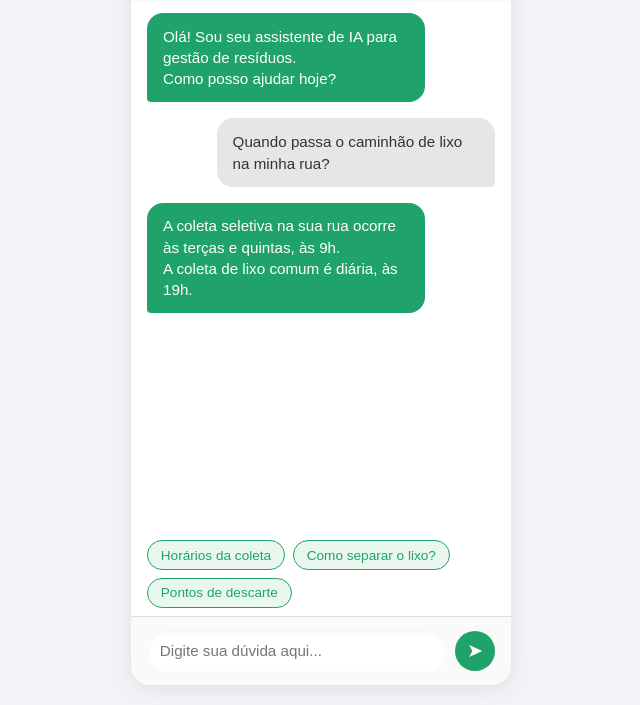
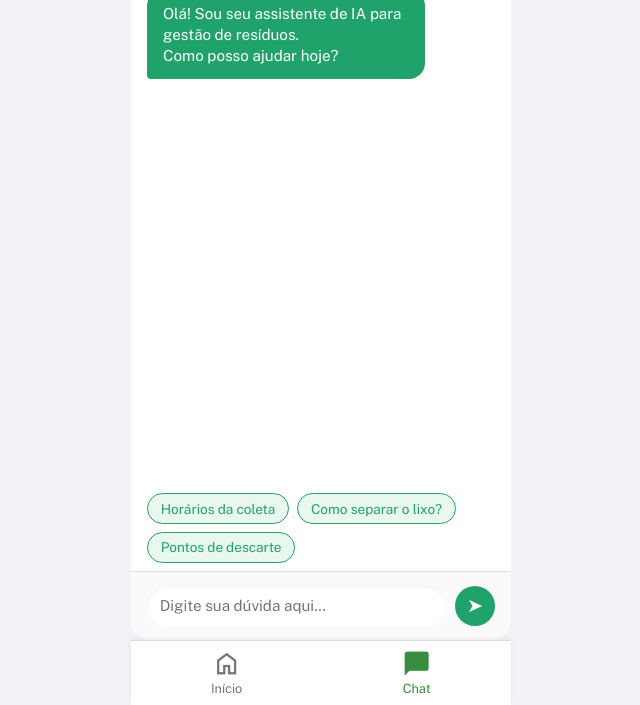
Before and after one commit to aliciaab/ProjetoSynFive, a website: page html/Chat.html in a window 1280 px wide. Shown: the part 95-800 px from the top of the page, without its empty margins (319-959 px from the left). Drawn offline with nearby package versions, Linux system fonts and the light colour scheme.

Commit message:
chat ajietado

```diff
--- a/css/Chat.css
+++ b/css/Chat.css
@@ -3,7 +3,7 @@
   margin: 0;
   padding: 0;
   box-sizing: border-box;
-  font-family: "Poppins", sans-serif;
+  font-family: "Public Sans", sans-serif;
 }
 
 body {
@@ -14,31 +14,36 @@ body {
   height: 100vh;
 }
 
-/* ===== CONTAINER PRINCIPAL ===== */
-.chat-container {
+/* ===== APP CONTAINER ===== */
+.app-container {
   width: 100%;
   max-width: 380px;
-  height: 95vh;
-  background: #ffffff;
-  border-radius: 20px;
-  box-shadow: 0 4px 20px rgba(0, 0, 0, 0.08);
+  height: 100vh;
   display: flex;
   flex-direction: column;
-  overflow: hidden;
+  position: relative;
 }
 
-/* ===== CABEÇALHO ===== */
+/* ===== CHAT ===== */
+.chat-container {
+  flex: 1;
+  display: flex;
+  flex-direction: column;
+  background: #fff;
+  border-radius: 20px;
+  overflow: hidden;
+  margin-bottom: 65px; /* espaço para o menu inferior */
+}
+
 .chat-header {
   background: #1fa36a;
   color: #fff;
   text-align: center;
   padding: 1rem;
-  font-size: 1.1rem;
   font-weight: 600;
-  box-shadow: 0 2px 5px rgba(0, 0, 0, 0.1);
+  box-shadow: 0 2px 5px rgba(0,0,0,0.1);
 }
 
-/* ===== CAIXA DE MENSAGENS ===== */
 .chat-box {
   flex: 1;
   padding: 1rem;
@@ -46,9 +51,9 @@ body {
   display: flex;
   flex-direction: column;
   gap: 1rem;
+  z-index: 1;
 }
 
-/* ===== MENSAGENS ===== */
 .message {
   max-width: 80%;
   padding: 0.8rem 1rem;
@@ -97,7 +102,7 @@ body {
   color: white;
 }
 
-/* ===== ÁREA DE DIGITAÇÃO ===== */
+/* ===== INPUT ===== */
 .input-area {
   display: flex;
   align-items: center;
@@ -113,7 +118,7 @@ body {
   padding: 0.8rem;
   border-radius: 30px;
   background: #fff;
-  box-shadow: inset 0 2px 5px rgba(0, 0, 0, 0.05);
+  box-shadow: inset 0 2px 5px rgba(0,0,0,0.05);
   font-size: 0.95rem;
 }
 
@@ -134,14 +139,50 @@ body {
   background: #178b59;
 }
 
-/* ===== ANIMAÇÕES ===== */
+/* ===== MENU INFERIOR ===== */
+.bottom-nav {
+  position: fixed;
+  bottom: 0;
+  left: 50%;
+  transform: translateX(-50%);
+  width: 100%;
+  max-width: 380px;
+  display: flex;
+  justify-content: space-around;
+  align-items: center;
+  background: #fff;
+  height: 65px;
+  border-top: 1px solid #ddd;
+  box-shadow: 0 -2px 6px rgba(0,0,0,0.05);
+  z-index: 100;
+}
+
+.nav-item {
+  display: flex;
+  flex-direction: column;
+  align-items: center;
+  color: #777;
+  background: transparent;
+  border: none;
+  cursor: pointer;
+  font-size: 0.8rem;
+}
+
+.nav-item span.material-symbols-outlined {
+  font-size: 1.8rem;
+  margin-bottom: 0.2rem;
+}
+
+.nav-item.active {
+  color: #388e3c;
+}
+
+.nav-item.active span.material-symbols-outlined {
+  font-variation-settings: 'FILL' 1;
+}
+
+/* ===== ANIMAÇÃO ===== */
 @keyframes fadeIn {
-  from {
-    opacity: 0;
-    transform: translateY(5px);
-  }
-  to {
-    opacity: 1;
-    transform: translateY(0);
-  }
+  from { opacity: 0; transform: translateY(5px); }
+  to { opacity: 1; transform: translateY(0); }
 }
--- a/html/Chat.html
+++ b/html/Chat.html
@@ -1,16 +1,17 @@
 <!DOCTYPE html>
-<html class="light" lang="pt-br">
+<html lang="pt-br">
 <head>
-  <meta charset="utf-8"/>
-  <meta content="width=device-width, initial-scale=1.0" name="viewport"/>
-  <title>Agente de IA - Gestão de Resíduos</title>
-  <link href="https://fonts.googleapis.com" rel="preconnect"/>
-  <link crossorigin="" href="https://fonts.gstatic.com" rel="preconnect"/>
-  <link href="https://fonts.googleapis.com/css2?family=Public+Sans:wght@400;500;700&amp;display=swap" rel="stylesheet"/>
+  <meta charset="UTF-8" />
+  <meta name="viewport" content="width=device-width, initial-scale=1.0" />
+  <title>Chat Simples - Gestão de Resíduos</title>
+  <link href="https://fonts.googleapis.com/css2?family=Public+Sans:wght@400;500;700&display=swap" rel="stylesheet"/>
   <link href="https://fonts.googleapis.com/css2?family=Material+Symbols+Outlined" rel="stylesheet"/>
-  <link rel="stylesheet" href="./../css/Chat.css">
+  <link rel="stylesheet" href="./../css/Chat.css" />
 </head>
 <body>
+  <div class="app-container">
+
+    <!-- CONTAINER DO CHAT -->
     <div class="chat-container">
       <header class="chat-header">
         <h1>Agente de IA</h1>
@@ -20,23 +21,12 @@
         <div class="message bot">
           <p>Olá! Sou seu assistente de IA para gestão de resíduos.<br>Como posso ajudar hoje?</p>
         </div>
-
-      <div class="message user">
-        <p>Quando passa o caminhão de lixo na minha rua?</p>
-      </div>
-
-      <div class="message bot">
-        <p>
-          A coleta seletiva na sua rua ocorre às terças e quintas, às 9h.<br>
-          A coleta de lixo comum é diária, às 19h.
-        </p>
-      </div>
       </div>
 
       <div class="suggestions">
-      <button>Horários da coleta</button>
-      <button>Como separar o lixo?</button>
-      <button>Pontos de descarte</button>
+        <button data-msg="Horários da coleta">Horários da coleta</button>
+        <button data-msg="Como separar o lixo?">Como separar o lixo?</button>
+        <button data-msg="Pontos de descarte">Pontos de descarte</button>
       </div>
 
       <div class="input-area">
@@ -45,5 +35,21 @@
       </div>
     </div>
 
+    <!-- MENU INFERIOR -->
+  <nav class="bottom-nav">
+  <button class="nav-item">
+    <span class="material-symbols-outlined">home</span>
+    <span>Início</span>
+  </button>
+  <button class="nav-item active">
+    <span class="material-symbols-outlined">chat_bubble</span>
+    <span>Chat</span>
+  </button>
+</nav>
+
+
+  </div>
+
   <script src="./../js/Chat.js"></script>
 </body>
+</html>
--- a/js/Chat.js
+++ b/js/Chat.js
@@ -1,24 +1,22 @@
 const sendBtn = document.getElementById("sendBtn");
 const userInput = document.getElementById("userInput");
 const chatBox = document.getElementById("chatBox");
+const suggestions = document.querySelectorAll(".suggestions button");
 
-sendBtn.addEventListener("click", sendMessage);
-userInput.addEventListener("keypress", (e) => {
-  if (e.key === "Enter") sendMessage();
-});
-
-function sendMessage() {
-  const text = userInput.value.trim();
-  if (text === "") return;
+// Função para enviar mensagem
+function sendMessage(text) {
+  if (!text) return;
 
   // Mensagem do usuário
   const userMsg = document.createElement("div");
   userMsg.classList.add("message", "user");
   userMsg.innerHTML = `<p>${text}</p>`;
   chatBox.appendChild(userMsg);
-  userInput.value = "";
 
-  // Simulação de resposta do bot
+  // Limpa input se veio do campo de texto
+  if (typeof text === "string" && userInput.value !== text) userInput.value = "";
+
+  // Resposta automática do bot
   setTimeout(() => {
     const botMsg = document.createElement("div");
     botMsg.classList.add("message", "bot");
@@ -27,6 +25,8 @@ function sendMessage() {
       botMsg.innerHTML = `<p>A coleta seletiva ocorre às terças e quintas, às 9h.<br>A coleta comum é diária, às 19h.</p>`;
     } else if (text.toLowerCase().includes("separar")) {
       botMsg.innerHTML = `<p>Separe recicláveis (papel, plástico, vidro, metal) dos resíduos orgânicos e rejeitos.</p>`;
+    } else if (text.toLowerCase().includes("pontos")) {
+      botMsg.innerHTML = `<p>Os pontos de descarte estão localizados nos principais bairros da cidade. Consulte o mapa.</p>`;
     } else {
       botMsg.innerHTML = `<p>Posso ajudar com horários da coleta, separação do lixo ou pontos de descarte. 😊</p>`;
     }
@@ -37,3 +37,20 @@ function sendMessage() {
 
   chatBox.scrollTop = chatBox.scrollHeight;
 }
+
+// Eventos
+sendBtn.addEventListener("click", () => sendMessage(userInput.value.trim()));
+userInput.addEventListener("keypress", (e) => {
+  if (e.key === "Enter") sendMessage(userInput.value.trim());
+});
+suggestions.forEach(btn => {
+  btn.addEventListener("click", () => sendMessage(btn.dataset.msg));
+});
+const navButtons = document.querySelectorAll(".nav-item");
+
+navButtons.forEach(btn => {
+  btn.addEventListener("click", () => {
+    navButtons.forEach(b => b.classList.remove("active"));
+    btn.classList.add("active");
+  });
+});
```
Lines whose indentation alone changed are shown as unchanged.
